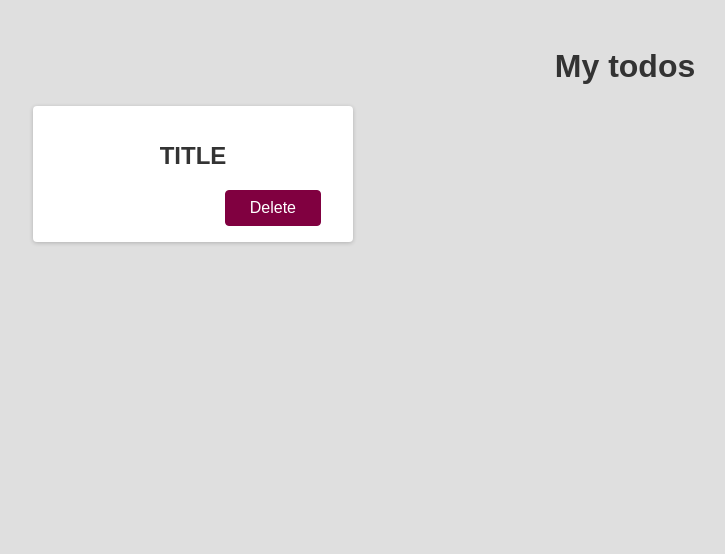
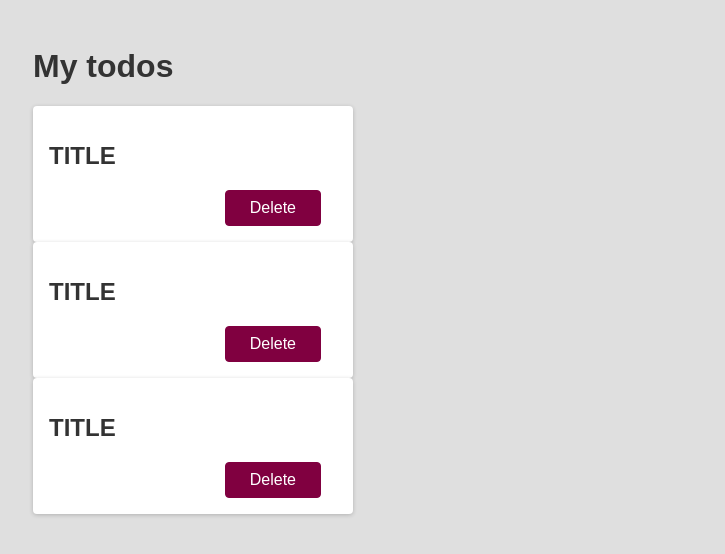
Before and after one commit to buentellopc/react-course, a React (Create React App) app: page / in a window 1280 px wide. Shown: the top 554 px of the page, without its empty margins (15-740 px from the left). Built offline with nearby package versions, Linux system fonts and the light colour scheme.

Commit message:
Building and re-using another component

```diff
--- a/src/App.css
+++ b/src/App.css
@@ -1,4 +1,4 @@
-.App {
+/* .App {
   text-align: center;
 }
 
@@ -35,4 +35,4 @@
   to {
     transform: rotate(360deg);
   }
-}
+} */
--- a/src/App.js
+++ b/src/App.js
@@ -1,15 +1,13 @@
 import "./App.css";
+import Todo from "./components/Todo";
 
 function App() {
   return (
     <div className="App">
       <h1>My todos</h1>
-      <div className="card">
-        <h2>TITLE</h2>
-        <div className="actions">
-          <button className="btn">Delete</button>
-        </div>
-      </div>
+      <Todo />
+      <Todo />
+      <Todo />
     </div>
   );
 }
--- /dev/null
+++ b/src/components/Todo.js
@@ -0,0 +1,10 @@
+export default function Todo() {
+  return (
+    <div className="card">
+      <h2>TITLE</h2>
+      <div className="actions">
+        <button className="btn">Delete</button>
+      </div>
+    </div>
+  );
+}
```
